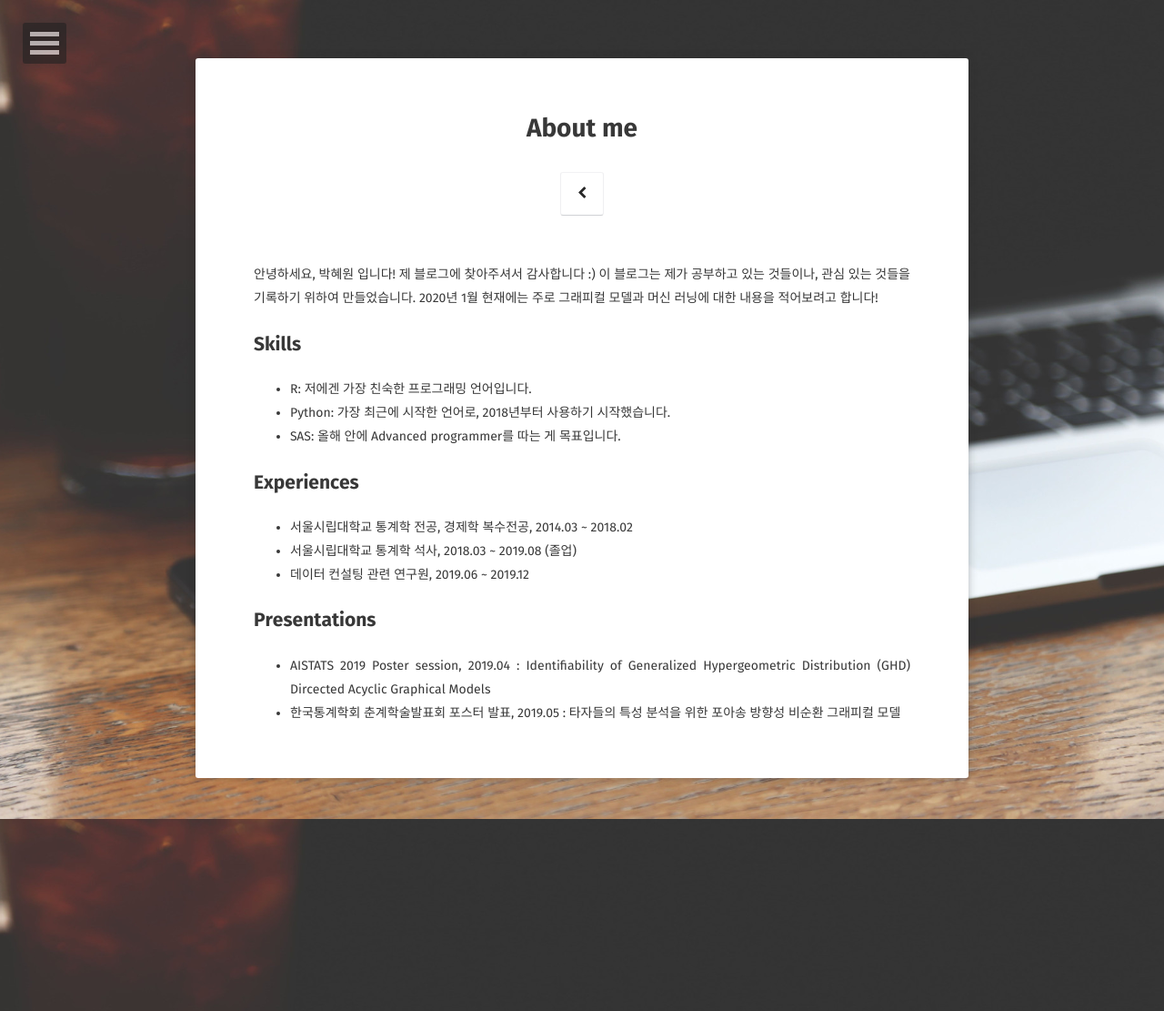
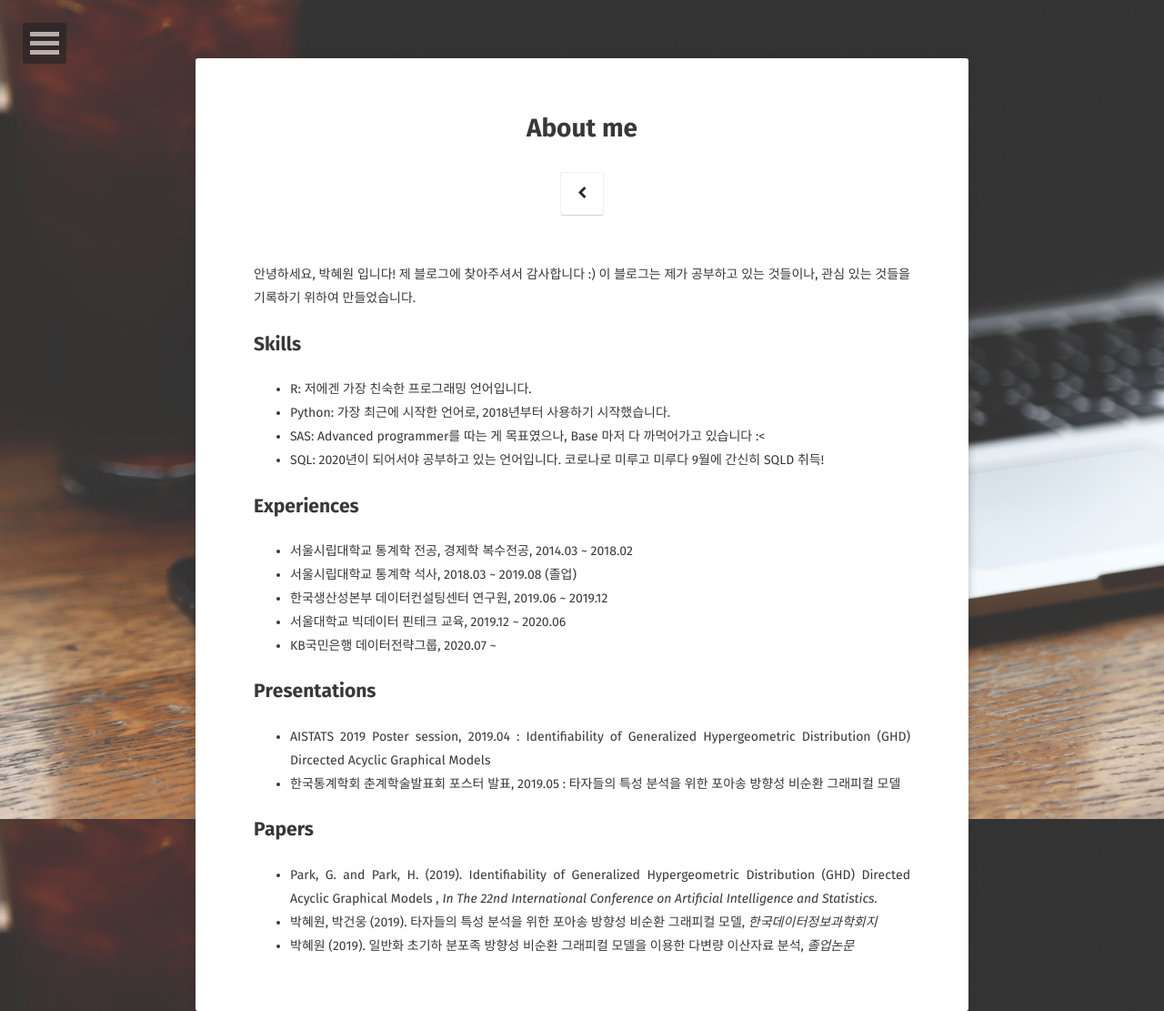
Before and after one commit to sdtrd011/sdtrd011.github.io, a Jekyll site: the page built from about/index.md, in a window 1280 px wide. Shown: the whole page at 91% size. Built offline with Jekyll 4.4.1, drawn with Linux system fonts in a browser that asks for light colours; some web fonts are replaced.

Commit message:
Update AboutMe

```diff
--- a/about/index.md
+++ b/about/index.md
@@ -6,18 +6,26 @@ title: About me
 comments: false
 ---
 
-안녕하세요, 박혜원 입니다! 제 블로그에 찾아주셔서 감사합니다 :) 이 블로그는 제가 공부하고 있는 것들이나, 관심 있는 것들을 기록하기 위하여 만들었습니다. 2020년 1월 현재에는 주로 그래피컬 모델과 머신 러닝에 대한 내용을 적어보려고 합니다!
+안녕하세요, 박혜원 입니다! 제 블로그에 찾아주셔서 감사합니다 :) 이 블로그는 제가 공부하고 있는 것들이나, 관심 있는 것들을 기록하기 위하여 만들었습니다.
 
 ## Skills
 * R: 저에겐 가장 친숙한 프로그래밍 언어입니다.
 * Python: 가장 최근에 시작한 언어로, 2018년부터 사용하기 시작했습니다.
-* SAS: 올해 안에 Advanced programmer를 따는 게 목표입니다.
+* SAS: Advanced programmer를 따는 게 목표였으나, Base 마저 다 까먹어가고 있습니다 :<
+* SQL: 2020년이 되어서야 공부하고 있는 언어입니다. 코로나로 미루고 미루다 9월에 간신히 SQLD 취득!
 
 ## Experiences
 * 서울시립대학교 통계학 전공, 경제학 복수전공, 2014.03 ~ 2018.02
 * 서울시립대학교 통계학 석사, 2018.03 ~ 2019.08 (졸업)
-* 데이터 컨설팅 관련 연구원, 2019.06 ~ 2019.12
+* 한국생산성본부 데이터컨설팅센터 연구원, 2019.06 ~ 2019.12
+* 서울대학교 빅데이터 핀테크 교육, 2019.12 ~ 2020.06
+* KB국민은행 데이터전략그룹, 2020.07 ~
 
 ## Presentations
 * AISTATS 2019 Poster session, 2019.04 : Identifiability of Generalized Hypergeometric Distribution (GHD) Dircected Acyclic Graphical Models
 * 한국통계학회 춘계학술발표회 포스터 발표, 2019.05 : 타자들의 특성 분석을 위한 포아송 방향성 비순환 그래피컬 모델
+
+## Papers
+*  Park, G. and Park, H. (2019). Identifiability of Generalized Hypergeometric Distribution (GHD) Directed Acyclic Graphical Models , *In The 22nd International Conference on Artificial Intelligence and Statistics.*
+* 박혜원, 박건웅 (2019). 타자들의 특성 분석을 위한 포아송 방향성 비순환 그래피컬 모델, *한국데이터정보과학회지*
+* 박혜원 (2019). 일반화 초기하 분포족 방향성 비순환 그래피컬 모델을 이용한 다변량 이산자료 분석, *졸업논문*
```
Also changed, not shown: 3 other files.
